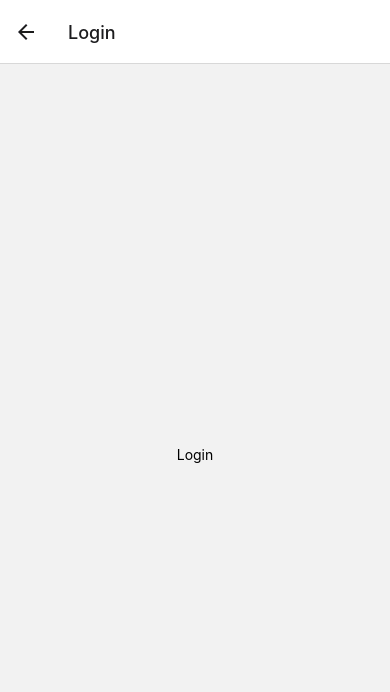
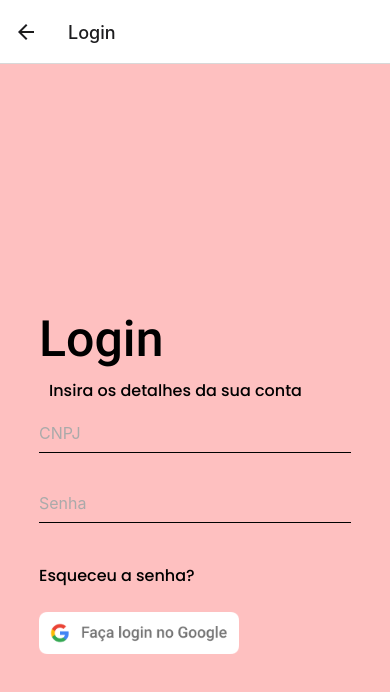
Before and after one commit to CaioSousa32/PilhadosNaReversa, a React Native app: screen /Login in a window 390 px wide. Shown: the top 692 px of the page. Built offline with nearby package versions, Linux system fonts and the light colour scheme.

Commit message:
Criando paginas de login e ajustando rotas

```diff
--- a/App.js
+++ b/App.js
@@ -9,7 +9,9 @@ SplashScreen.preventAutoHideAsync();
 const loadResources = async () => {
   await Font.loadAsync({
     'Poppins-Bold': require('./assets/fonts/Poppins-Bold.ttf'),
-    'Poppins-Regular': require('./assets/fonts/Poppins-Regular.ttf')
+    'Poppins-Regular': require('./assets/fonts/Poppins-Regular.ttf'),
+    'Poppins-Medium': require('./assets/fonts/Poppins-Medium.ttf'),
+    'Roboto-Medium': require('./assets/fonts/Roboto-Medium.ttf')
   });
 };
 
--- a/src/navigation/Navigation.js
+++ b/src/navigation/Navigation.js
@@ -8,6 +8,8 @@ import SustentabilidadeScreen from '../screens/SustentabilidadeScreen';
 import EquipeScreen from '../screens/EquipeScreen';
 import SobreScreen from '../screens/SobreScreen';
 import LoginScreen from '../screens/LoginScreen';
+import RecuperacaoSenhaScreen from '../screens/RecuperacaoSenhaScreen';
+
 
 const Stack = createStackNavigator();
 
@@ -22,6 +24,7 @@ function AppNavigator() {
         <Stack.Screen name="Equipe" component={EquipeScreen} />
         <Stack.Screen name="Sobre" component={SobreScreen} />
         <Stack.Screen name="Login" component={LoginScreen} />
+        <Stack.Screen name="RecuperacaoSenha" component={RecuperacaoSenhaScreen} />
       </Stack.Navigator>
     </NavigationContainer>
   );
--- a/src/screens/LoginScreen.js
+++ b/src/screens/LoginScreen.js
@@ -1,10 +1,44 @@
-import React from 'react';
-import { View, Text, StyleSheet } from 'react-native';
+import React, { useState } from 'react';
+import { View, Text, TextInput, StyleSheet, TouchableOpacity, Image } from 'react-native';
 
-function HomeScreen() {
+function HomeScreen({ navigation }) {
+  const [cnpj, setCnpj] = useState('');
+  const [password, setPassword] = useState('');
+
   return (
     <View style={styles.container}>
-      <Text>Login</Text>
+      <View style={styles.content}>
+        <Text style={styles.title}>Login</Text>
+        <Text style={styles.subTitle}>Insira os detalhes da sua conta</Text>
+
+        <TextInput
+          style={styles.input}
+          placeholder="CNPJ"
+          value={cnpj}
+          onChangeText={setCnpj}
+          keyboardType="numeric"
+          placeholderTextColor="#aaa"
+        />
+        <TextInput
+          style={styles.input}
+          placeholder="Senha"
+          value={password}
+          onChangeText={setPassword}
+          secureTextEntry={true}
+          placeholderTextColor="#aaa"
+        />
+
+        <TouchableOpacity onPress={() => navigation.navigate('RecuperacaoSenha')}>
+          <Text style={styles.forgotPasswordText}>Esqueceu a senha?</Text>
+        </TouchableOpacity>
+
+        <TouchableOpacity style={styles.googleButton} onPress={() => alert('Entrar com Google')}>
+          <Image
+            source={require('../../assets/google.png')}
+            style={styles.googleButtonImage}
+          />
+        </TouchableOpacity>
+      </View>
     </View>
   );
 }
@@ -14,6 +48,52 @@ const styles = StyleSheet.create({
     flex: 1,
     justifyContent: 'center',
     alignItems: 'center',
+    backgroundColor: '#FEC0C0',
+  },
+
+  content: {
+    width: '80%',
+  },
+
+  title: {
+    fontFamily: 'Roboto-Medium',
+    fontSize: 50,
+    paddingTop: 60,
+    textAlign: 'left',
+  },
+
+  subTitle: {
+    fontFamily: 'Poppins-Medium',
+    fontSize: 16,
+    padding: 10,
+    textAlign: 'left',
+  },
+
+  input: {
+    height: 40,
+    borderBottomColor: '#000',
+    borderBottomWidth: 1,
+    marginBottom: 30,
+    fontSize: 16,
+    color: '#000',
+  },
+
+  forgotPasswordText: {
+    fontFamily: 'Poppins-Medium',
+    fontSize: 16,
+    color: '#000',
+    textAlign: 'left',
+    marginTop: 10,
+  },
+
+  googleButton: {
+    marginTop: 20,
+  },
+
+  googleButtonImage: {
+    width: 200, // Ajuste conforme necessário
+    height: 50, // Ajuste conforme necessário
+    resizeMode: 'contain',
   },
 });
 
--- /dev/null
+++ b/src/screens/RecuperacaoSenhaScreen.js
@@ -0,0 +1,37 @@
+import React from 'react';
+import { View, Text, StyleSheet } from 'react-native';
+
+function RecuperacaoSenhaScreen() {
+  return (
+    <View style={styles.container}>
+      <Text style={styles.title}>Recuperação de Senha</Text>
+      <Text style={styles.subTitle}>Insira o seu e-mail para recuperar a senha</Text>
+      {/* Adicione aqui os campos e botões necessários para a recuperação de senha */}
+    </View>
+  );
+}
+
+const styles = StyleSheet.create({
+  container: {
+    flex: 1,
+    justifyContent: 'center',
+    alignItems: 'center',
+    backgroundColor: '#FEC0C0',
+  },
+
+  title: {
+    fontFamily: 'Roboto-Medium',
+    fontSize: 30,
+    paddingTop: 60,
+    textAlign: 'left',
+  },
+
+  subTitle: {
+    fontFamily: 'Poppins-Medium',
+    fontSize: 16,
+    padding: 10,
+    textAlign: 'left',
+  },
+});
+
+export default RecuperacaoSenhaScreen;
```
Also changed, not shown: assets/fonts/Roboto-Medium.ttf (added), assets/google.png (added).
